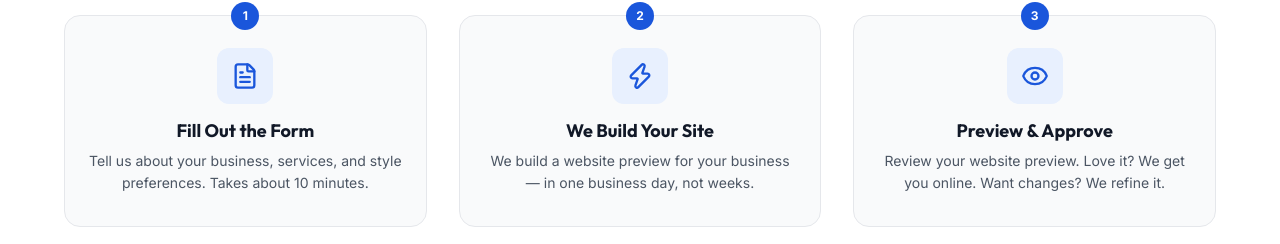
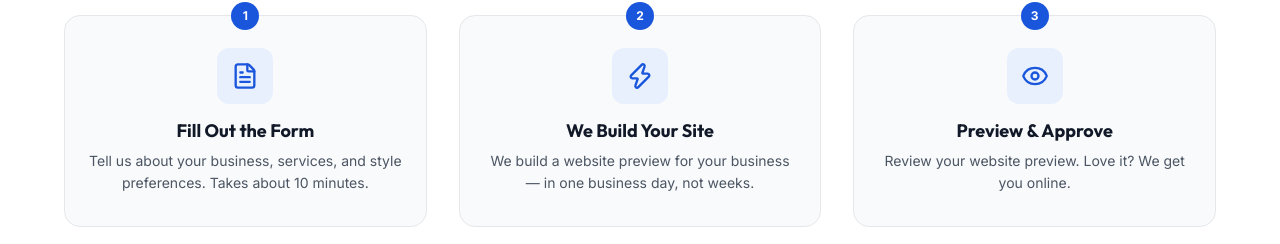
Before and after one commit to DAGarnish/proservice, a Next.js app: page / in a window 1280 px wide. Shown: the part 1280-1524 px from the top of the page. Built offline with nearby package versions, Linux system fonts and the light colour scheme.

Commit message:
Remove 'Want changes?' copy from step 3

```diff
--- a/app/page.tsx
+++ b/app/page.tsx
@@ -133,7 +133,7 @@ function HowItWorksSection() {
       icon: <Eye size={28} />,
       step: '3',
       title: 'Preview & Approve',
-      description: 'Review your website preview. Love it? We get you online. Want changes? We refine it.',
+      description: 'Review your website preview. Love it? We get you online.',
     },
     {
       icon: <Settings size={28} />,
```
